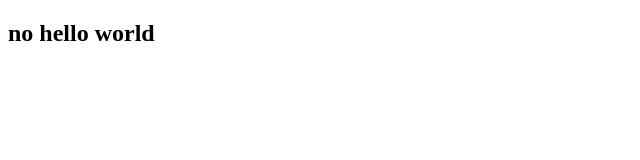
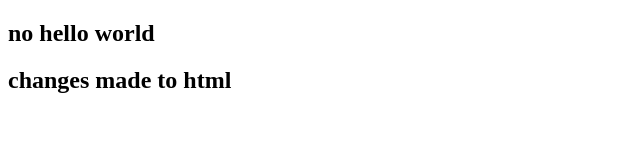
Before and after one commit to Rajiya-sultana/Github-practicse, a plain HTML site: page index2.html in a window 1280 px wide. Shown: the whole page, without its empty margins (0-640 px from the left). Drawn offline with Linux system fonts and the light colour scheme.

Commit message:
changes made to index2 file

```diff
--- a/index2.html
+++ b/index2.html
@@ -7,5 +7,6 @@
 </head>
 <body>
     <h2>no hello world</h2>
+    <h2>changes made to html</h2>
 </body>
 </html>
```
